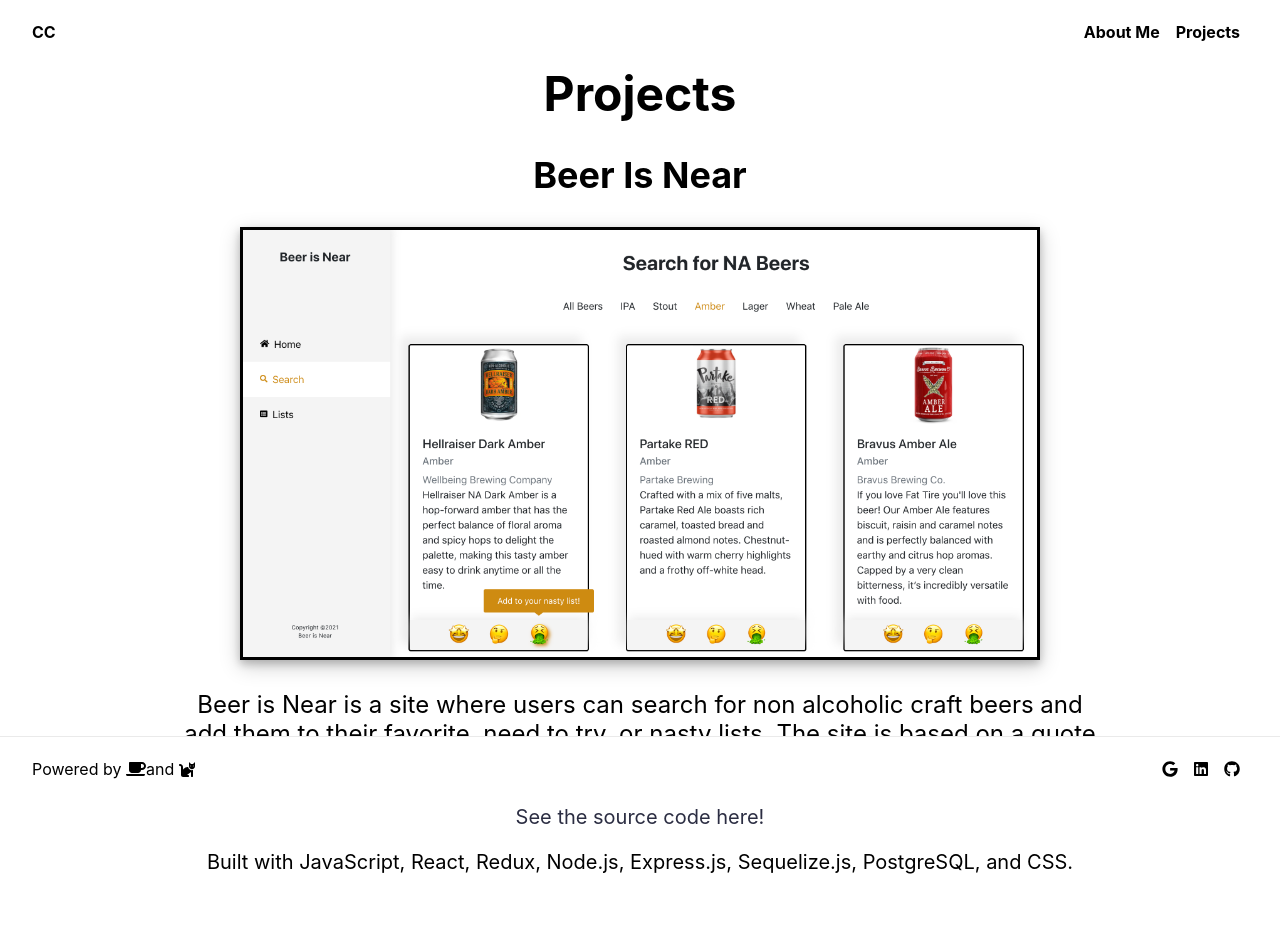
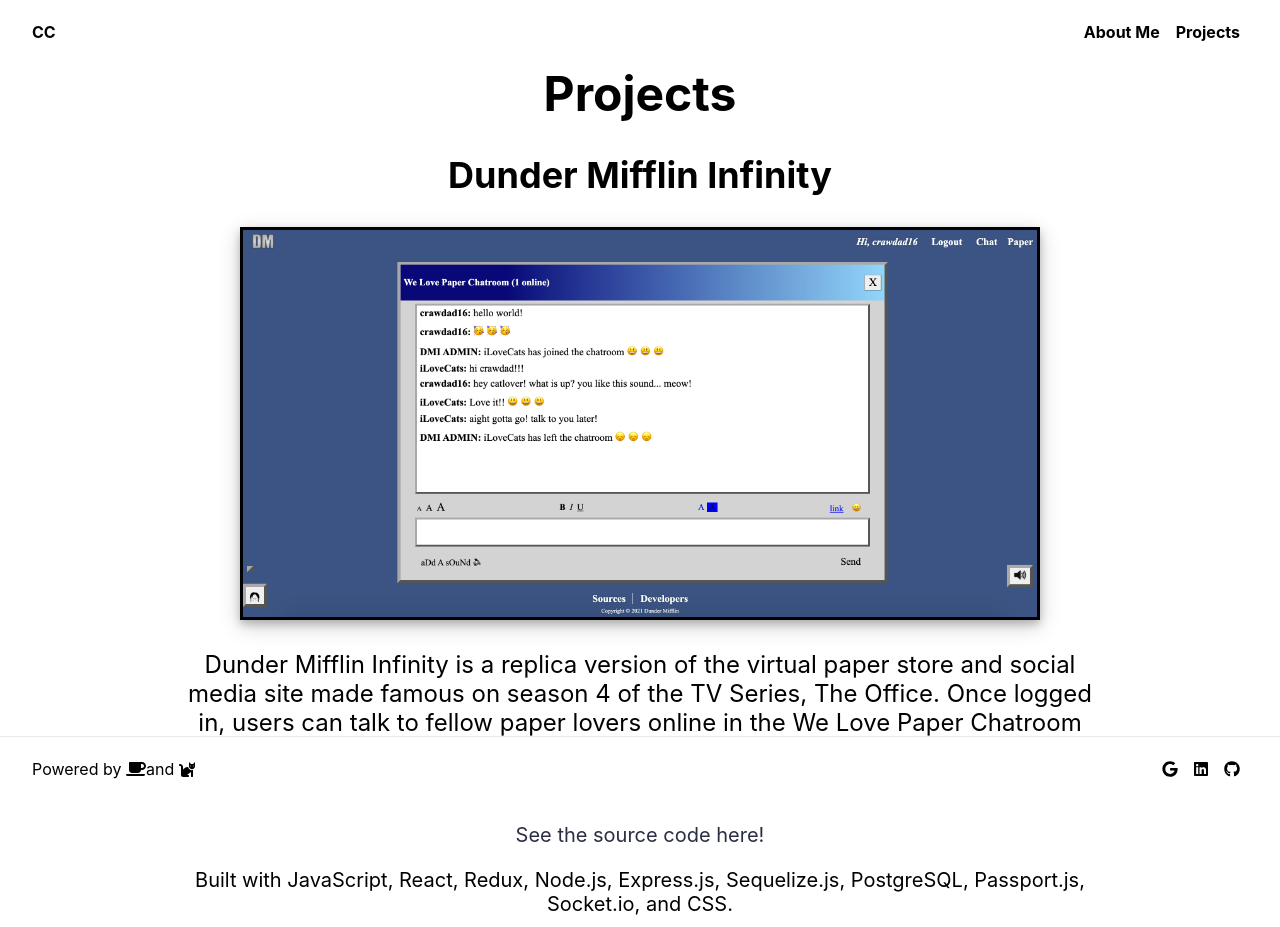
Before and after one commit to caitlincraw/portfolio, a Next.js app: page /portfolio in a window 1280 px wide. Shown: the top 927 px of the page. Built offline with nearby package versions, Linux system fonts and the light colour scheme.

Commit message:
Add DMI project

```diff
--- a/pages/portfolio.js
+++ b/pages/portfolio.js
@@ -16,6 +16,14 @@
             </h1>
 
             <div className={styles.portfolio}>
+
+                <div className={styles.details}>
+                    <h2 className={styles.title}><a href="https://dundermifflininfinity.surge.sh/" target="_blank">Dunder Mifflin Infinity</a></h2>
+                    <a href="https://dundermifflininfinity.surge.sh/" target="_blank"><img className={styles.screenshot} src="./images/dundermifflin1.png"></img></a>
+                    <p className={styles.bio}>Dunder Mifflin Infinity is a replica version of the virtual paper store and social media site made famous on season 4 of the TV Series, The Office. Once logged in, users can talk to fellow paper lovers online in the We Love Paper Chatroom or browse the collection of paper products in the store. Nostalgic UI design based off Windows 98, AOL Instant Messenger, and MySpace. </p>
+                    <a className={styles.sourceCode} href="https://github.com/caitlincraw/dunder-mifflin" target="_blank">See the source code here!</a>
+                    <p className={styles.technologies}>Built with JavaScript, React, Redux, Node.js, Express.js, Sequelize.js, PostgreSQL, Passport.js, Socket.io, and CSS.</p>
+                </div>
 
                 <div className={styles.details}>
                     <h2 className={styles.title}><a href="https://beer-is-near.herokuapp.com/" target="_blank">Beer Is Near</a></h2>
```
Also changed, not shown: public/images/dundermifflin1.png (added).
